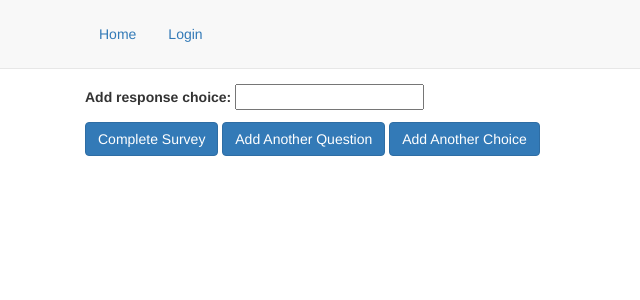
After one commit to johndavidsimmons/hackathon, a Flask app: page /addChoices/ in a window 1280 px wide. The commit adds this page. Shown: the top 300 px of the page, without its empty margins (0-640 px from the left). Run offline with Flask 2, Linux system fonts and the light colour scheme; some libraries are stand-ins or nearby versions.

Commit message:
adding survey commit

```diff
--- a/app/main/forms.py
+++ b/app/main/forms.py
@@ -1,13 +1,12 @@
 from flask_wtf import FlaskForm
 from wtforms.fields import StringField, DateField, IntegerField, RadioField
-from wtforms.validators import Required
+from wtforms import validators
 
 class surveyForm(FlaskForm):
-    surveyName = StringField('Survey Name: ', validators=[Required()])
-    responseLimit = IntegerField('How many times can users respond? ',validators=[Required()])
+    surveyName = StringField('Survey Name: ', [validators.DataRequired()])
+    responseLimit = IntegerField('How many times can users respond? ',[validators.DataRequired()])
     publicSurvey = RadioField('Is this survey public or private? ',
-                              choices=[('Yes', 'Yes'), ('No', 'No')],
-                              validators=[Required()])
+                              choices=[('Yes', 'Yes'), ('No', 'No')])
 
 
 class respondersForm(FlaskForm):
@@ -15,4 +14,9 @@ class respondersForm(FlaskForm):
 
 
 class questionForm(FlaskForm):
-    questionText = StringField('Add your first question: ', validators=[Required()])
+    questionText = StringField('Add your question: ', [validators.Required()])
+    completeSurvey = RadioField(choices=[('Yes', 'Yes'), ('No', 'No')])
+
+
+class choiceForm(FlaskForm):
+    choiceText = StringField('Add response choice: ', [validators.Required()])
--- a/app/main/views.py
+++ b/app/main/views.py
@@ -4,7 +4,7 @@ from . import main
 from flask_security import login_required, current_user
 from flask import request
 from .. import databaseModels as dm
-from forms import surveyForm, respondersForm, questionForm
+from forms import surveyForm, respondersForm, questionForm, choiceForm
 import datetime
 
 
@@ -37,7 +37,7 @@ def createSurvey():
                            creatorID=creatorID,
                            publicSurvey=public)
         dm.db_session.add(b)
-        # dm.db_session.commit()
+        dm.db_session.commit()
         return redirect(url_for('main.addResponders'))
 
     # if users has not yet submitted form
@@ -64,11 +64,23 @@ def addQuestion():
         # b = dm.questionModel()
         # dm.db_session.add(b)
         # dm.db_session.commit()
-        return redirect(url_for('main.Answers'))
+        return redirect(url_for('main.addChoices'))
     form = questionForm()
     return render_template('addQuestions.html', form=form)
 
 
-# @main.route('/addResponse/', methods=['GET', 'POST'])
-# def addResponse():
-    # if request.form:
+@main.route('/addChoices/', methods=['GET', 'POST'])
+def addChoices():
+    if request.form:
+        choiceText = request.form.get('choiceText')
+        # b = dm.choiceModel()
+        # dm.db_session.add(b)
+        # dm.db_session.commit()
+        return redirect(url_for('main.addChoices'))
+    form=choiceForm()
+    return render_template('choiceForm.html', form=form)
+
+
+@main.route('/thankYou/')
+def thankYou():
+    return 'Thank you for completing a survey'
--- a/app/templates/addQuestions.html
+++ b/app/templates/addQuestions.html
@@ -9,6 +9,7 @@
         <p>{{ form.questionText.label }} {{ form.questionText() }}
         {% for error in form.questionText.errors %}[{{ error }}]{% endfor %}</p>
 
+    <a class="btn btn-primary" href="/thankYou" role="button">Complete Survey</a>
     <button class="btn btn-primary" type="submit">Next</button>
     </div>
 </form>
--- /dev/null
+++ b/app/templates/choiceForm.html
@@ -0,0 +1,18 @@
+{% extends '_base.html' %}
+
+{% block pagecontent %}
+
+<form method="POST">
+    <div class="container-fluid">
+        {{ form.hidden_tag() }}
+
+        <p>{{ form.choiceText.label }} {{ form.choiceText() }}
+        {% for error in form.choiceText.errors %}[{{ error }}]{% endfor %}</p>
+
+    <button class="btn btn-primary" type="submit">Complete Survey</button>
+    <button class="btn btn-primary" type="submit">Add Another Question</button>
+    <button class="btn btn-primary" type="submit">Add Another Choice</button>
+    </div>
+</form>
+
+{% endblock %}
```
Also changed, not shown: masterDB.db.
